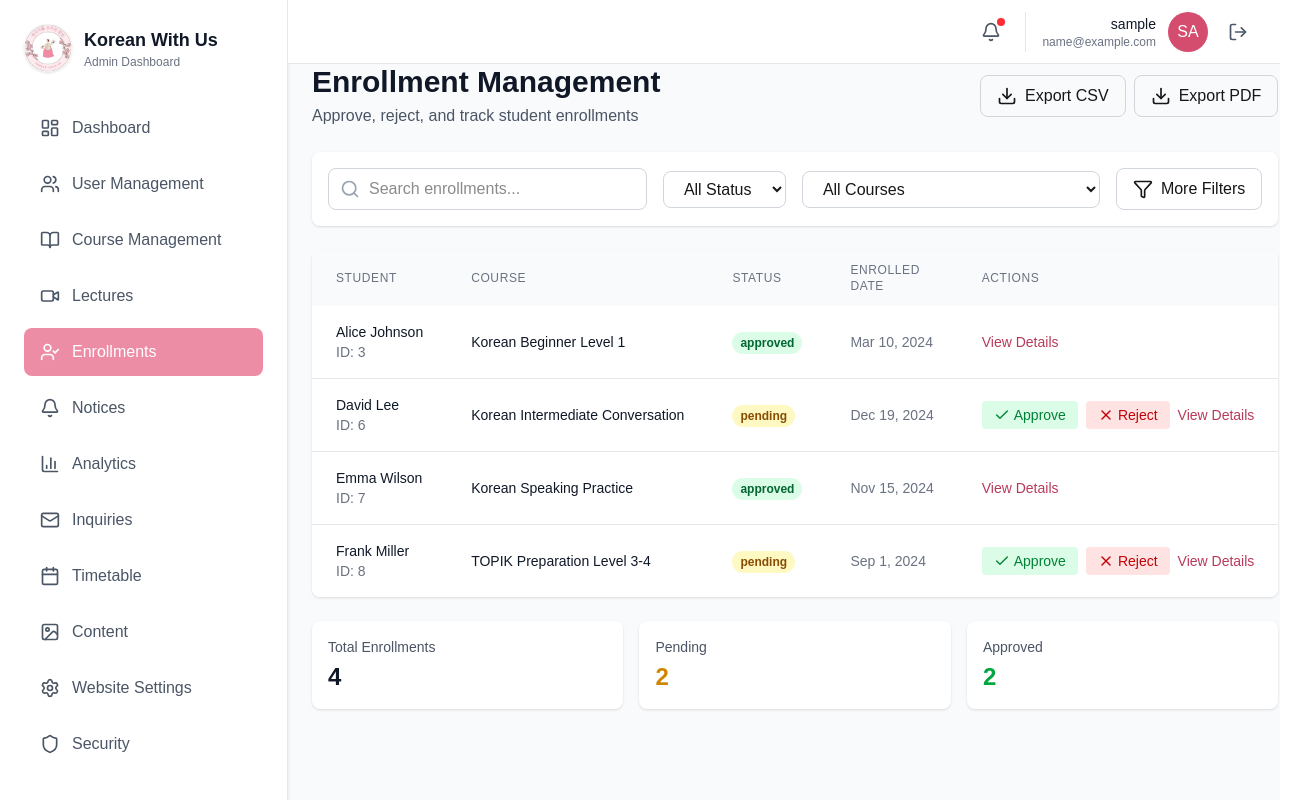
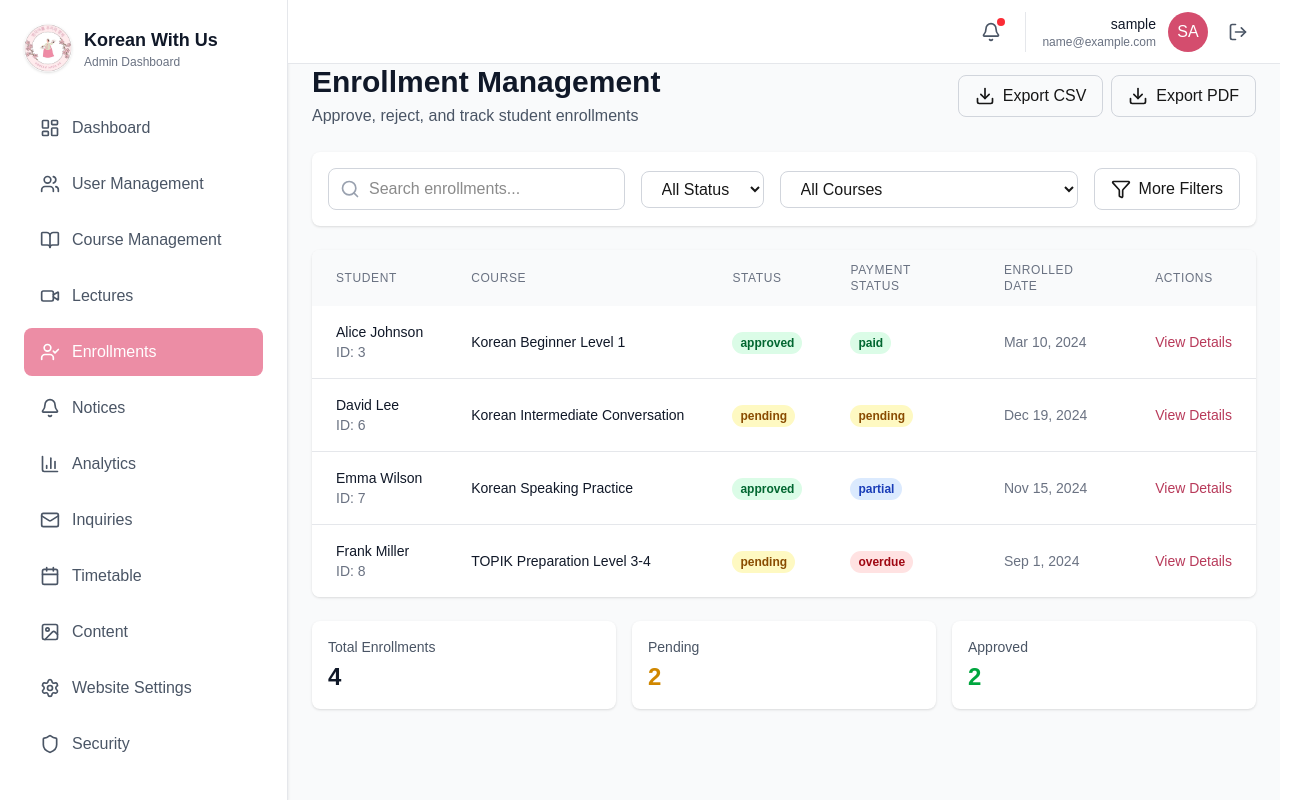
Before and after one commit to htetkookie04/admin-korean-with-us, a Next.js app: page /enrollments in a window 1280 px wide. Shown: the whole page, 1302 px wide, since content can reach past the window. Built offline with nearby package versions, Linux system fonts and the light colour scheme; sample sign-in values are in the browser's storage.

Commit message:
Add editable enrollment and payment status with save/cancel functionality, add payment status column to table, and update dev server port to 3002

```diff
--- a/app/enrollments/page.tsx
+++ b/app/enrollments/page.tsx
@@ -3,9 +3,9 @@
 import { useState } from 'react';
 import MainLayout from '@/components/layout/MainLayout';
 import { mockEnrollments } from '@/lib/mockData';
-import { Check, X, Download, Filter, Search } from 'lucide-react';
+import { Check, X, Download, Filter, Search, Save } from 'lucide-react';
 import { formatDate, formatCurrency } from '@/lib/utils';
-import { Enrollment, EnrollmentStatus } from '@/types';
+import { Enrollment, EnrollmentStatus, PaymentStatus } from '@/types';
 
 export default function EnrollmentsPage() {
   const [enrollments, setEnrollments] = useState<Enrollment[]>(mockEnrollments);
@@ -15,6 +15,8 @@ export default function EnrollmentsPage() {
   const [showMoreFilters, setShowMoreFilters] = useState(false);
   const [showDetails, setShowDetails] = useState(false);
   const [selectedEnrollment, setSelectedEnrollment] = useState<Enrollment | null>(null);
+  const [editingStatus, setEditingStatus] = useState<EnrollmentStatus | null>(null);
+  const [editingPaymentStatus, setEditingPaymentStatus] = useState<PaymentStatus | null>(null);
 
   // More filters state
   const [moreFilters, setMoreFilters] = useState({
@@ -58,12 +60,53 @@ export default function EnrollmentsPage() {
     ));
   };
 
+  const handleOpenDetails = (enrollment: Enrollment) => {
+    setSelectedEnrollment(enrollment);
+    setEditingStatus(enrollment.status);
+    setEditingPaymentStatus(enrollment.paymentStatus);
+    setShowDetails(true);
+  };
+
+  const handleCancelEdit = () => {
+    if (selectedEnrollment) {
+      setEditingStatus(selectedEnrollment.status);
+      setEditingPaymentStatus(selectedEnrollment.paymentStatus);
+    }
+  };
+
+  const handleSaveChanges = () => {
+    if (selectedEnrollment && editingStatus !== null && editingPaymentStatus !== null) {
+      setEnrollments(enrollments.map(e =>
+        e.id === selectedEnrollment.id
+          ? { ...e, status: editingStatus, paymentStatus: editingPaymentStatus }
+          : e
+      ));
+      setSelectedEnrollment({
+        ...selectedEnrollment,
+        status: editingStatus,
+        paymentStatus: editingPaymentStatus,
+      });
+      setShowDetails(false);
+    }
+  };
+
   const getStatusBadge = (status: EnrollmentStatus) => {
     const colors: Record<EnrollmentStatus, string> = {
       'pending': 'bg-yellow-100 text-yellow-800',
       'approved': 'bg-green-100 text-green-800',
       'rejected': 'bg-red-100 text-red-800',
       'completed': 'bg-brand-100 text-brand-800',
+    };
+    return colors[status] || 'bg-gray-100 text-gray-800';
+  };
+
+  const getPaymentStatusBadge = (status: PaymentStatus) => {
+    const colors: Record<PaymentStatus, string> = {
+      'pending': 'bg-yellow-100 text-yellow-800',
+      'paid': 'bg-green-100 text-green-800',
+      'partial': 'bg-blue-100 text-blue-800',
+      'overdue': 'bg-red-100 text-red-800',
+      'refunded': 'bg-purple-100 text-purple-800',
     };
     return colors[status] || 'bg-gray-100 text-gray-800';
   };
@@ -223,6 +266,7 @@ export default function EnrollmentsPage() {
                   <th className="px-6 py-3 text-left text-xs font-medium text-gray-500 uppercase tracking-wider">Student</th>
                   <th className="px-6 py-3 text-left text-xs font-medium text-gray-500 uppercase tracking-wider">Course</th>
                   <th className="px-6 py-3 text-left text-xs font-medium text-gray-500 uppercase tracking-wider">Status</th>
+                  <th className="px-6 py-3 text-left text-xs font-medium text-gray-500 uppercase tracking-wider">Payment Status</th>
                   <th className="px-6 py-3 text-left text-xs font-medium text-gray-500 uppercase tracking-wider">Enrolled Date</th>
                   <th className="px-6 py-3 text-left text-xs font-medium text-gray-500 uppercase tracking-wider">Actions</th>
                 </tr>
@@ -242,39 +286,21 @@ export default function EnrollmentsPage() {
                         {enrollment.status}
                       </span>
                     </td>
+                    <td className="px-6 py-4 whitespace-nowrap">
+                      <span className={`px-2 py-1 text-xs font-semibold rounded-full ${getPaymentStatusBadge(enrollment.paymentStatus)}`}>
+                        {enrollment.paymentStatus}
+                      </span>
+                    </td>
                     <td className="px-6 py-4 whitespace-nowrap text-sm text-gray-500">
                       {formatDate(enrollment.enrolledAt)}
                     </td>
                     <td className="px-6 py-4 whitespace-nowrap text-sm font-medium">
-                      <div className="flex items-center gap-2">
-                        {enrollment.status === 'pending' && (
-                          <>
                       <button
-                              onClick={() => handleApprove(enrollment.id)}
-                              className="flex items-center gap-1 px-3 py-1 bg-green-100 text-green-700 rounded hover:bg-green-200 transition-colors"
-                            >
-                              <Check className="w-4 h-4" />
-                              Approve
-                            </button>
-                            <button
-                              onClick={() => handleReject(enrollment.id)}
-                              className="flex items-center gap-1 px-3 py-1 bg-red-100 text-red-700 rounded hover:bg-red-200 transition-colors"
-                            >
-                              <X className="w-4 h-4" />
-                              Reject
-                            </button>
-                          </>
-                        )}
-                        <button
-                          onClick={() => {
-                            setSelectedEnrollment(enrollment);
-                            setShowDetails(true);
-                          }}
+                        onClick={() => handleOpenDetails(enrollment)}
                         className="text-brand-600 hover:text-brand-900"
                       >
                         View Details
                       </button>
-                      </div>
                     </td>
                   </tr>
                 ))}
@@ -310,7 +336,10 @@ export default function EnrollmentsPage() {
               <div className="flex items-center justify-between mb-6">
                 <h2 className="text-2xl font-bold text-gray-900">Enrollment Details</h2>
                 <button
-                  onClick={() => setShowDetails(false)}
+                  onClick={() => {
+                    handleCancelEdit();
+                    setShowDetails(false);
+                  }}
                   className="text-gray-400 hover:text-gray-600"
                 >
                   <X className="w-6 h-6" />
@@ -369,14 +398,35 @@ export default function EnrollmentsPage() {
                 <div className="bg-gray-50 rounded-lg p-4">
                   <div className="grid grid-cols-2 gap-4">
                     <div>
-                      <p className="text-xs text-gray-500">Status</p>
-                      <span className={`inline-block mt-1 px-2 py-1 text-xs font-semibold rounded-full ${getStatusBadge(selectedEnrollment.status)}`}>
-                        {selectedEnrollment.status}
-                      </span>
+                      <p className="text-xs text-gray-500 mb-2">Status</p>
+                      <select
+                        value={editingStatus || selectedEnrollment.status}
+                        onChange={(e) => setEditingStatus(e.target.value as EnrollmentStatus)}
+                        className="w-full px-3 py-2 border border-gray-300 rounded-lg focus:outline-none focus:ring-2 focus:ring-brand-500 text-sm bg-white"
+                      >
+                        <option value="pending">Pending</option>
+                        <option value="approved">Approved</option>
+                        <option value="rejected">Rejected</option>
+                        <option value="completed">Completed</option>
+                      </select>
+                    </div>
+                    <div>
+                      <p className="text-xs text-gray-500 mb-2">Payment Status</p>
+                      <select
+                        value={editingPaymentStatus || selectedEnrollment.paymentStatus}
+                        onChange={(e) => setEditingPaymentStatus(e.target.value as PaymentStatus)}
+                        className="w-full px-3 py-2 border border-gray-300 rounded-lg focus:outline-none focus:ring-2 focus:ring-brand-500 text-sm bg-white"
+                      >
+                        <option value="pending">Pending</option>
+                        <option value="paid">Paid</option>
+                        <option value="partial">Partial</option>
+                        <option value="overdue">Overdue</option>
+                        <option value="refunded">Refunded</option>
+                      </select>
                     </div>
                     <div>
                       <p className="text-xs text-gray-500">Enrolled Date</p>
-                      <p className="text-sm font-medium text-gray-900">{formatDate(selectedEnrollment.enrolledAt)}</p>
+                      <p className="text-sm font-medium text-gray-900 mt-1">{formatDate(selectedEnrollment.enrolledAt)}</p>
                     </div>
                   </div>
                 </div>
@@ -384,35 +434,21 @@ export default function EnrollmentsPage() {
 
               {/* Actions */}
               <div className="flex items-center gap-3 pt-4 border-t border-gray-200">
-                {selectedEnrollment.status === 'pending' && (
-                  <>
                 <button
                   onClick={() => {
-                        handleApprove(selectedEnrollment.id);
+                    handleCancelEdit();
                     setShowDetails(false);
                   }}
-                      className="flex-1 flex items-center justify-center gap-2 px-4 py-2 bg-green-600 text-white rounded-lg hover:bg-green-700 transition-colors"
+                  className="flex-1 px-4 py-2 border border-gray-300 rounded-lg hover:bg-gray-50 transition-colors"
                 >
-                      <Check className="w-4 h-4" />
-                      Approve Enrollment
+                  Cancel
                 </button>
                 <button
-                      onClick={() => {
-                        handleReject(selectedEnrollment.id);
-                        setShowDetails(false);
-                      }}
-                      className="flex-1 flex items-center justify-center gap-2 px-4 py-2 bg-red-600 text-white rounded-lg hover:bg-red-700 transition-colors"
+                  onClick={handleSaveChanges}
+                  className="flex-1 flex items-center justify-center gap-2 px-4 py-2 bg-brand-600 text-white rounded-lg hover:bg-brand-700 transition-colors"
                 >
-                      <X className="w-4 h-4" />
-                      Reject Enrollment
-                    </button>
-                  </>
-                )}
-                <button
-                  onClick={() => setShowDetails(false)}
-                  className={`${selectedEnrollment.status === 'pending' ? '' : 'flex-1'} px-4 py-2 border border-gray-300 rounded-lg hover:bg-gray-50 transition-colors`}
-                >
-                  Close
+                  <Save className="w-4 h-4" />
+                  Save Changes
                 </button>
               </div>
             </div>
--- a/lib/mockData.ts
+++ b/lib/mockData.ts
@@ -129,6 +129,7 @@ export const mockEnrollments: Enrollment[] = [
     courseId: '1',
     courseName: 'Korean Beginner Level 1',
     status: 'approved',
+    paymentStatus: 'paid',
     progress: 75,
     enrolledAt: '2024-03-10T10:00:00Z',
   },
@@ -142,6 +143,7 @@ export const mockEnrollments: Enrollment[] = [
     courseId: '2',
     courseName: 'Korean Intermediate Conversation',
     status: 'pending',
+    paymentStatus: 'pending',
     progress: 0,
     enrolledAt: '2024-12-19T10:00:00Z',
   },
@@ -155,6 +157,7 @@ export const mockEnrollments: Enrollment[] = [
     courseId: '3',
     courseName: 'Korean Speaking Practice',
     status: 'approved',
+    paymentStatus: 'partial',
     progress: 50,
     enrolledAt: '2024-11-15T10:00:00Z',
   },
@@ -168,6 +171,7 @@ export const mockEnrollments: Enrollment[] = [
     courseId: '4',
     courseName: 'TOPIK Preparation Level 3-4',
     status: 'pending',
+    paymentStatus: 'overdue',
     progress: 0,
     enrolledAt: '2024-09-01T10:00:00Z',
   },
--- a/package.json
+++ b/package.json
@@ -3,7 +3,7 @@
   "version": "0.1.0",
   "private": true,
   "scripts": {
-    "dev": "next dev",
+    "dev": "next dev -p 3002",
     "build": "next build",
     "start": "next start",
     "lint": "eslint"
--- a/types/index.ts
+++ b/types/index.ts
@@ -1,6 +1,7 @@
 export type UserRole = 'Admin' | 'Student' | 'Teacher';
 export type UserType = 'student' | 'teacher' | 'admin_staff';
 export type EnrollmentStatus = 'pending' | 'approved' | 'rejected' | 'completed';
+export type PaymentStatus = 'pending' | 'paid' | 'partial' | 'overdue' | 'refunded';
 export type InquiryStatus = 'pending' | 'replied' | 'closed';
 export type CourseLevel = 'Beginner' | 'Intermediate' | 'Speaking' | 'TOPIK';
 
@@ -50,6 +51,7 @@ export interface Enrollment {
   courseId: string;
   courseName: string;
   status: EnrollmentStatus;
+  paymentStatus: PaymentStatus;
   progress: number;
   enrolledAt: string;
   completedAt?: string;
```
Lines whose indentation alone changed are shown as unchanged.
